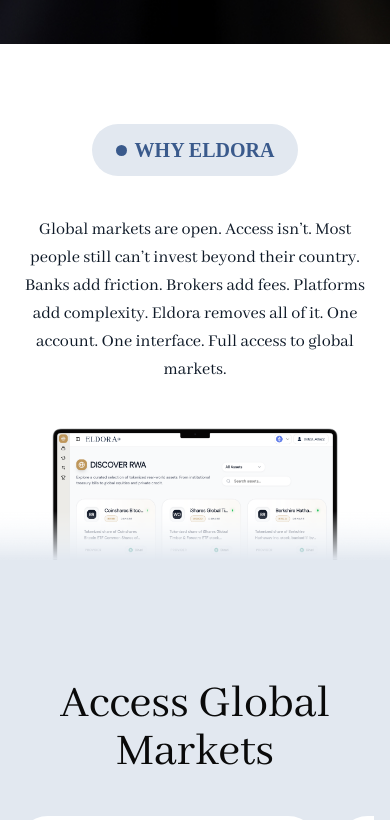
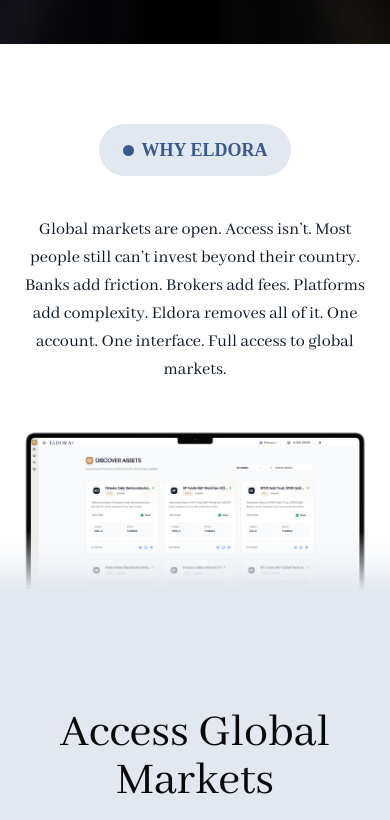
Before and after one commit to eldora-rwa/eldora-landing, a React (Vite) app: page / in a window 390 px wide. Shown: the part 800-1620 px from the top of the page. Built offline with nearby package versions, Linux system fonts and the light colour scheme; a web font is replaced by a local one.

Commit message:
chore: update image background

```diff
--- a/src/pages/LandingPage.tsx
+++ b/src/pages/LandingPage.tsx
@@ -1,7 +1,6 @@
 import { motion } from "motion/react";
 import { MoveRight, Linkedin } from "lucide-react";
 import { useState, useEffect } from "react";
-
 import { team, faqs, investCards, liquidityAccessList } from "@/constants";
 import bgOurTeam from "@/assets/imgs/bg_our_team.png";
 import {
@@ -22,6 +21,7 @@
 import ecoSystemImgMobile from "@/assets/imgs/ecosystem_mobile.png";
 import PrimaryButton from "@/components/PrimaryButton";
 import whyEldora from "@/assets/imgs/why_eldora.png";
+import whyEldoraMobile from "@/assets/imgs/why_eldora_mobile.png";
 import linkedin from "@/assets/icons/linkedin.png";
 import substack from "@/assets/icons/substack.png";
 import bgHero from "@/assets/imgs/hero_img.jpg";
@@ -192,7 +192,16 @@
           transition={{ duration: 1.5, ease: "easeOut" }}
           src={whyEldora}
           alt="why eldo"
-          className="mx-auto w-full object-contain mt-6"
+          className="mx-auto w-full object-contain mt-6 hidden lg:block"
+        />
+        <motion.img
+          initial={{ opacity: 0, y: 20 }}
+          whileInView={{ opacity: 1, y: 0 }}
+          viewport={{ once: true }}
+          transition={{ duration: 1.5, ease: "easeOut" }}
+          src={whyEldoraMobile}
+          alt="why eldo"
+          className="mx-auto w-full object-contain mt-6 lg:hidden"
         />
       </section>
 
@@ -247,7 +256,9 @@
                      group-hover:mt-6 group-hover:grid-rows-[1fr] group-hover:opacity-100"
                     >
                       <div className="overflow-hidden">
-                        <p className="text-lg text-[#182740] whitespace-pre-line">{card.desc}</p>
+                        <p className="text-lg text-[#182740] whitespace-pre-line">
+                          {card.desc}
+                        </p>
                       </div>
                     </div>
                   </div>
@@ -328,7 +339,7 @@
         <div className="mx-auto grid max-w-7xl grid-cols-1 lg:grid-cols-2 gap-14">
           <div>
             <SectionBadge text="CAPITAL FLEXIBILITY" />
-            <h3 className="mt-10 font-eiko text-4xl lg:text-6xl">
+            <h3 className="mt-10 font-eiko text-5xl lg:text-6xl">
               Your Capital Shouldn’t Be Locked.
             </h3>
             <p className="mt-6 lg:text-xl">
@@ -510,7 +521,7 @@
 
         <div className="relative z-10 grid lg:grid-cols-2 gap-24 max-w-7xl px-4 mx-auto">
           <div>
-            <h3 className="font-eiko text-[60px] leading-[1.1]">
+            <h3 className="font-eiko text-5xl lg:text-[60px] leading-[1.1]">
               Your Access to <br /> Global Markets <br /> Starts Here!
             </h3>
             <SocialList className="mt-10" />
@@ -643,7 +654,7 @@
       className={`size-[11px] rounded-full ${invertColor ? "bg-white" : "bg-navi-light"}`}
     />
     <span
-      className={`text-xl font-extrabold ${invertColor ? "text-white" : "text-navi-light"}`}
+      className={`text-lg md:text-xl font-extrabold ${invertColor ? "text-white" : "text-navi-light"}`}
     >
       {text}
     </span>
@@ -686,7 +697,9 @@
 
 const SocialList = ({ className }: { className?: string }) => {
   return (
-    <div className={`flex flex-wrap gap-4 ${className || ""}`}>
+    <div
+      className={`grid grid-cols-3 lg:flex gap-2 justify-start w-fit ${className || ""}`}
+    >
       {[
         { icon: x, link: "https://x.com/eldora_rwa" },
         { icon: discord, link: "https://discord.gg/YhbyU5g64Y" },
```
Also changed, not shown: src/assets/imgs/why_eldora.png, src/assets/imgs/why_eldora_mobile.png (added).
